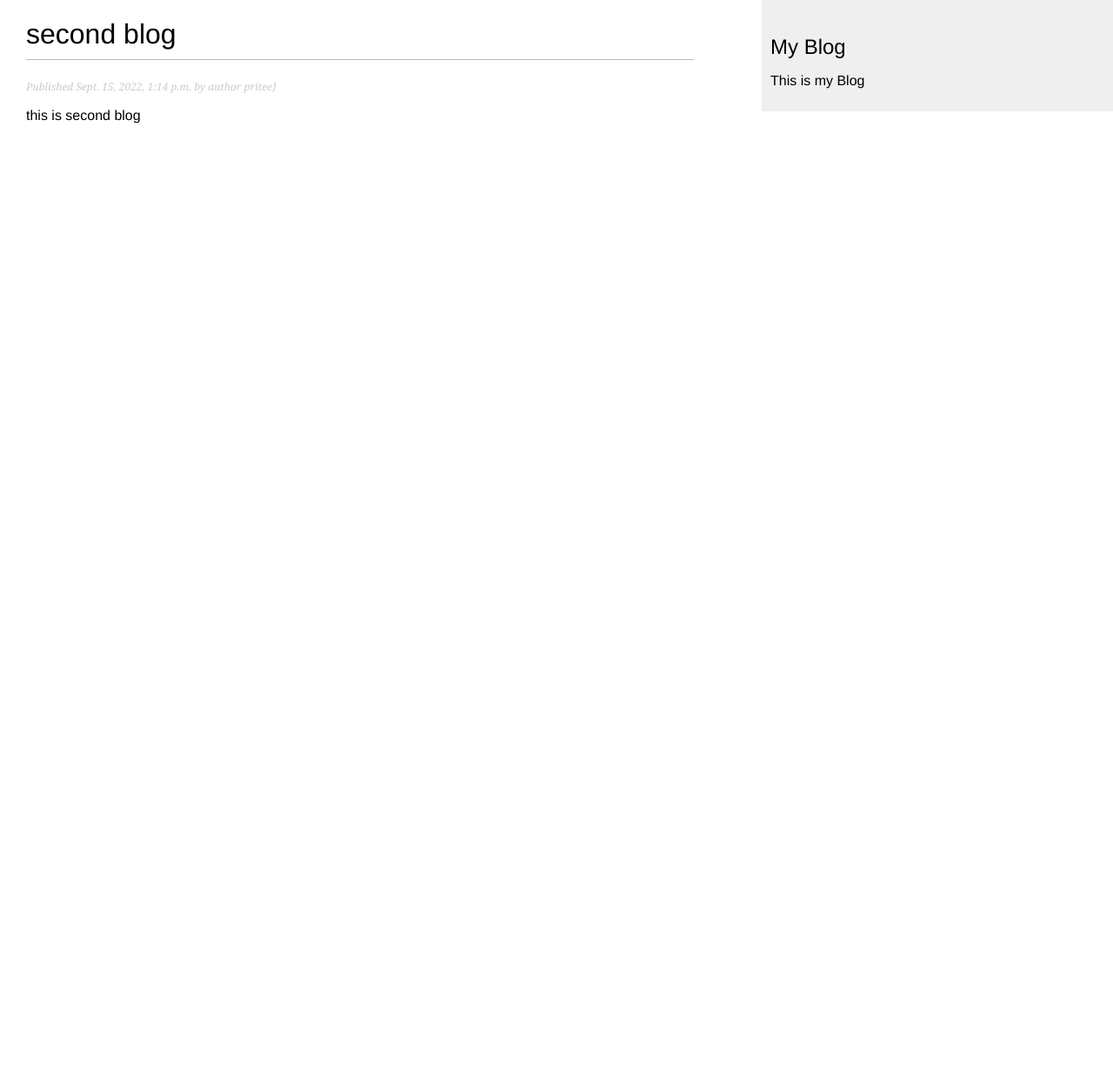
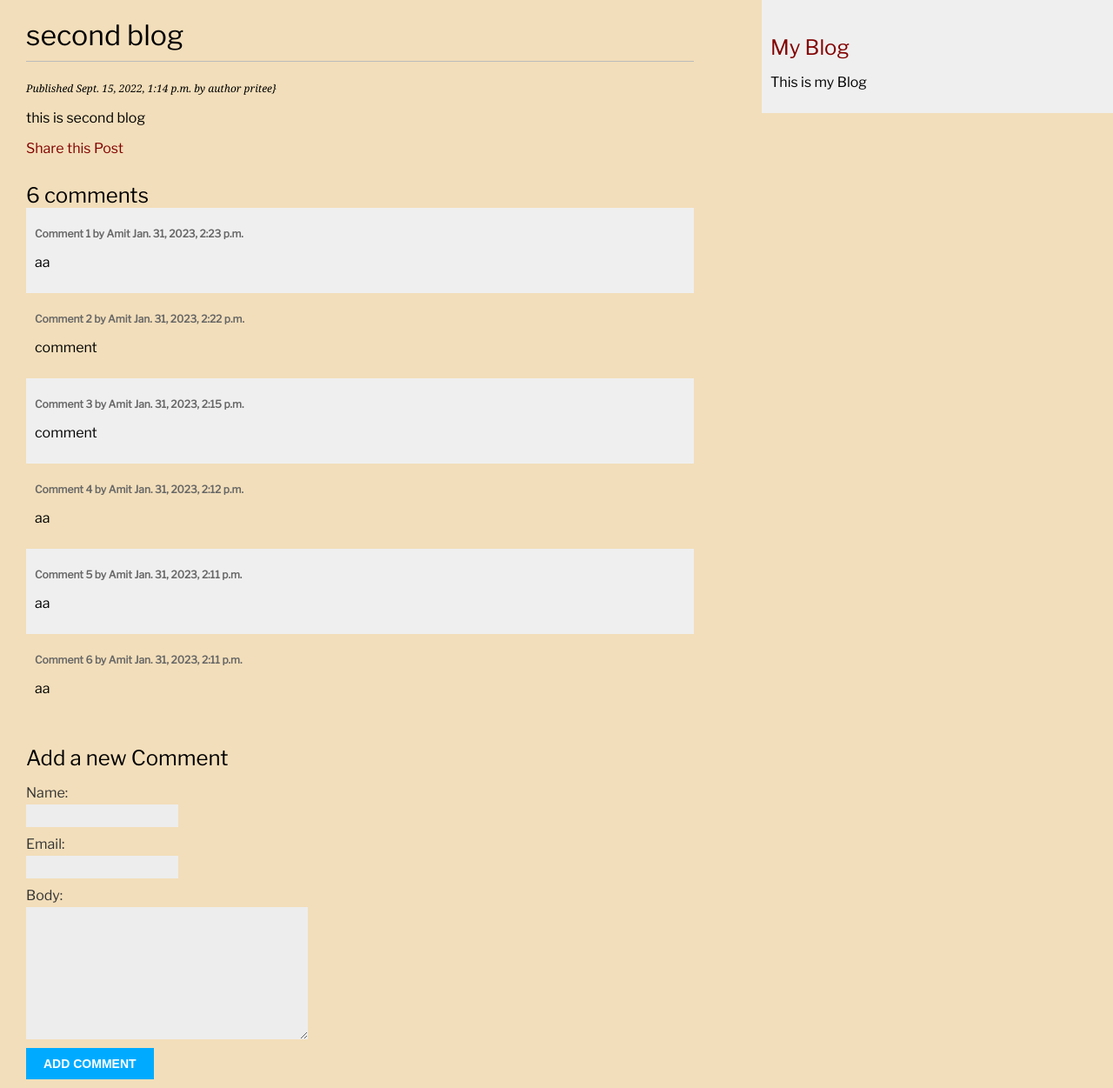
Before and after one commit to amitv9493/blogproject, a Django app: a page that uses myproject/blog/templates/blog/base.html in a window 1280 px wide. Shown: the whole page at 87% size. Before the commit the page ends 142 px from the top, so only its background shows below. Run offline with Django 4.2, Linux system fonts and the light colour scheme; data comes from the database, SQL or seed files in the repository; both versions use the stored data as it was after the commit.

Commit message:
added comment section

```diff
--- /dev/null
+++ b/myproject/blog/forms.py
@@ -0,0 +1,13 @@
+from django import forms
+from .models import Comment
+class EmailPostForm(forms.Form):
+    name = forms.CharField(max_length=25, required=False)
+    email = forms.EmailField( required=True)
+    to = forms.EmailField( required=True)
+    comments = forms.CharField(widget = forms.Textarea ,required=False)
+
+class CommentForm(forms.ModelForm):
+
+    class Meta:
+        model = Comment
+        fields = ['name', 'email', 'body']
--- a/myproject/blog/models.py
+++ b/myproject/blog/models.py
@@ -61,8 +61,9 @@
     status = models.CharField(max_length=2,
                               choices=Status.choices,
                               default=Status.DRAFT)
-    objects=models.Manager()
+    objects = models.Manager()
     published = PublishedManager()
+
     class Meta:
         ordering = ['-publish']
         indexes = [
@@ -78,7 +79,23 @@
             self.publish.month,
             self.publish.day,
             self.slug,
+        ])
 
 
+class Comment(models.Model):
+    post = models.ForeignKey(Post, on_delete=models.CASCADE, related_name='comments')
+    name = models.CharField( max_length=50)
+    email = models.EmailField( max_length=254)
+    body = models.TextField()
+    created = models.DateTimeField(auto_now_add=True)
+    updated = models.DateTimeField(auto_now=True)
+    active = models.BooleanField(default=True)
 
-        ])
+    class Meta:
+        ordering = ['-created']
+        indexes = [
+            models.Index(fields=['created']),
+        ]
+
+    def __str__(self):
+        return f"Comment by {self.name} on {self.body}"
--- a/myproject/blog/static/css/blog.css
+++ b/myproject/blog/static/css/blog.css
@@ -2,10 +2,13 @@
     margin:0;
     padding:0;
     font-family:helvetica, sans-serif;
+    font-family: 'Libre Franklin', sans-serif;
+    background-color: #F2DEBA;
+    /* font-family: 'Montserrat', sans-serif; */
 }
 
 a {
-    color:#00abff;
+    color:#820000;
     text-decoration:none;
 }
 
@@ -14,7 +17,9 @@
     border-bottom:1px solid #bbb;
     padding:0 0 10px 0;
 }
-
+h2:hover{
+    text-decoration-line: underline;
+}
 h2 {
     font-weight:normal;
     margin:30px 0 0;
@@ -35,7 +40,7 @@
 }
 
 p.date {
-    color:#ccc;
+    color:4E#6C50;
     font-family: georgia, serif;
     font-size: 12px;
     font-style: italic;
--- a/myproject/blog/templates/blog/base.html
+++ b/myproject/blog/templates/blog/base.html
@@ -5,8 +5,12 @@
     <meta charset="UTF-8">
     <meta http-equiv="X-UA-Compatible" content="IE=edge">
     <meta name="viewport" content="width=device-width, initial-scale=1.0">
+    <link rel="preconnect" href="https://fonts.googleapis.com">
+    <link rel="preconnect" href="https://fonts.gstatic.com" crossorigin>
+    <link href="https://fonts.googleapis.com/css2?family=Libre+Franklin&family=Montserrat:wght@600&display=swap" rel="stylesheet">
     <title>{% block title %}{% endblock title %}</title>
     <link rel="stylesheet" href= {% static "css/blog.css" %}>
+    {% block head %}{% endblock head %}
 </head>
 <body>
     <div id=content>
@@ -14,7 +18,7 @@
 
     </div>
     <div id="sidebar">
-        <h2>My Blog</h2>
+        <a href= {% url 'blog:post_list' %} ><h2>My Blog</h2></a>
         <p>This is my Blog</p>
     </div>
 </body>
--- a/myproject/blog/templates/blog/post/detail.html
+++ b/myproject/blog/templates/blog/post/detail.html
@@ -8,4 +8,25 @@
     <h1>{{post.title}}</h1>
     <p class="date">Published {{post.publish}} by author {{post.author}}}</p>
     {{post.body|linebreaks}}
+    <p>
+        <a href="{% url "blog:post-share" post.id %}">Share this Post</a>
+    </p>
+    {% with comments.count as total_comments %}
+        <h2>
+            {{total_comments}} comment{{total_comments|pluralize}}
+        </h2>
+    {% endwith %}
+    {% for comment in comments %}
+        <div class="comment">
+            <p class="info">
+                Comment {{forloop.counter}} by {{comment.name}}
+                {{comment.created}}
+            </p>
+            {{comment.body|linebreaks}}
+        </div>
+        {%empty%}
+            <p>There are no comments.</p>
+    {% endfor %}
+    {% include "blog/post/includes/comment_form.html" %}
+
 {% endblock content %}
--- /dev/null
+++ b/myproject/blog/templates/blog/post/includes/comment_form.html
@@ -0,0 +1,7 @@
+<h2>Add a new Comment</h2>
+<form method='post' action= '{% url 'blog:post-comment' post.id %}'  >
+    {{form.as_p}}
+    {% csrf_token %}
+    <p><input type="submit" value="Add comment"></p>
+
+</form>
--- a/myproject/blog/templates/blog/post/list.html
+++ b/myproject/blog/templates/blog/post/list.html
@@ -1,5 +1,6 @@
 {% extends 'blog/base.html' %}
 {% block title %}My Blog{% endblock title %}
+
 {% block content %}
 
     <h1>My Blog</h1>
@@ -14,4 +15,5 @@
         </p>
         {{post.body|truncatewords:30|linebreaks}}
     {% endfor %}
+    {% include "pagination.html" with page=page_obj %}
 {% endblock content %}
--- a/myproject/blog/urls.py
+++ b/myproject/blog/urls.py
@@ -2,7 +2,10 @@
 from blog import views
 app_name = 'blog'
 urlpatterns = [
-    path('',views.post_list, name='post_list'),
+    path('', views.PostListView.as_view(), name='post_list'),
+    # path('',views.post_list, name='post_list'),
     path('<int:year>/<int:month>/<int:day>/<slug:post>/', views.post_detail, name = 'post_detail'),
+    path('<int:pk>/share/', views.post_share, name='post-share'),
+    path('<int:pk>/comment',views.post_comment, name='post-comment'),
 
 ]
--- a/myproject/blog/views.py
+++ b/myproject/blog/views.py
@@ -1,26 +1,120 @@
-from django.shortcuts import render, get_object_or_404
-from .models import Post
+from django.views.generic import ListView
+from django.conf import settings
+from django.shortcuts import render, get_object_or_404, redirect
+from .models import Post, Comment
 from django.http import Http404
-from django.core.paginator import Paginator
+from django.core.paginator import Paginator, PageNotAnInteger, EmptyPage
+from .forms import EmailPostForm, CommentForm
+from django.core.mail import send_mail
+from django.views.decorators.http import require_POST
 # Create your views here.
 
+
 def post_list(request):
+    post_list = Post.published.all()
 
     # Pagination with 3 posts per page
-    paginator = Paginator(post_list,3)
-    page_number = request.GET.get('page',1)
-    posts = paginator.page(page_number)
+    paginator = Paginator(post_list, 3)
+    page_number = request.GET.get('page', 1)
+    try:
 
-    posts = Post.published.all()
-    return render(request, 'blog/post/list.html', {'posts':posts})
+        posts = paginator.page(page_number)
+    except PageNotAnInteger:
+        posts = paginator.page(1)
+
+    except EmptyPage:
+        posts = paginator.page(paginator.num_pages)
+
+    # print(posts.object_list)
+    # print(posts.paginator.num_pages)
+    # posts = Post.published.all()
+    return render(request, 'blog/post/list.html', {'posts': posts})
+
 
 def post_detail(request, year, month, day, post):
 
     post = get_object_or_404(Post,
-        status = Post.Status.PUBLISHED,
-        slug=post,
-        publish__year = year,
-        publish__month= month,
-        publish__day = day,
-    )
-    return render(request, 'blog/post/detail.html', {'post':post})
+                             status=Post.Status.PUBLISHED,
+                             slug=post,
+                             publish__year=year,
+                             publish__month=month,
+                             publish__day=day,
+                             )
+    comments = post.comments.filter(active=True)
+    form = CommentForm()
+
+    return render(request, 'blog/post/detail.html', {'post': post, 'comments':comments, 'form':form})
+
+
+# class based views
+
+
+class PostListView(ListView):
+    # model = Post
+    queryset = Post.published.all()
+    context_object_name = 'posts'
+    paginate_by = 3
+    template_name = "blog/post/list.html"
+
+
+def post_share(request, pk):
+    post = get_object_or_404(Post, id=pk, status=Post.Status.PUBLISHED)
+    sent = False
+    if request.method == 'POST':
+        form = EmailPostForm(request.POST)
+        if form.is_valid():
+            cd = form.cleaned_data
+            post_url = request.build_absolute_uri(
+                post.get_absolute_url()
+            )
+            subject = f"{cd['name']} recommands you {post.title}"
+            message = f"Read {post.title} at {post_url}\n\n" \
+                f"{cd['name']} \'s comments:{cd['comments']}"
+
+            send_mail(subject, message, settings.EMAIL_HOST_USER, [cd['to'],], fail_silently=False)
+
+            sent = True
+    else:
+        form = EmailPostForm()
+
+    context = {
+        'post': post,
+        'form': form,
+        'sent': sent,
+    }
+
+    return render(request, 'blog/post/share.html',context=context)
+
+@require_POST
+def post_comment(request, pk):
+    post = get_object_or_404(Post, id=pk, status = Post.Status.PUBLISHED)
+    comment = None
+    form = CommentForm(request.POST)
+    if form.is_valid():
+        comment = form.save(commit=False)
+        # Assign the post to the comment
+        comment.post = post
+        comment.save()
+    context={
+        'form': form,
+        'post':post,
+        'comment':comment,
+    }
+    return render(request, 'blog/post/comment.html',context=context)
+
+
+# @require_POST
+# def post_comment(request, pk):
+#     post = get_object_or_404(Post, id=pk, status=Post.Status.PUBLISHED)
+#     comment = None
+#     # A comment was posted
+#     form = CommentForm(data=request.POST)
+#     if form.is_valid():
+#         # Create a Comment object without saving it to the database
+#         comment = form.save(commit=False)
+#         # Assign the post to the comment
+#         comment.post = post
+#         # Save the comment to the database
+#         comment.save()
+#     return render(request, 'blog/post/comment.html',
+#                            {'post': post,'form':form, 'comment':comment})
```
Also changed, not shown: myproject/basic.py (added, +8 -0 lines), myproject/blog/admin.py (+8 -1 lines), myproject/blog/templates/blog/post/comment.html (added, +11 -0 lines), myproject/blog/templates/blog/post/share.html (added, +21 -0 lines), myproject/blog/templates/pagination.html (added, +13 -0 lines), myproject/myproject/settings.py (+8 -0 lines), myproject/blog/migrations/0004_comment_comment_blog_commen_created_0e6ed4_idx.py (added), myproject/db.sqlite3.
